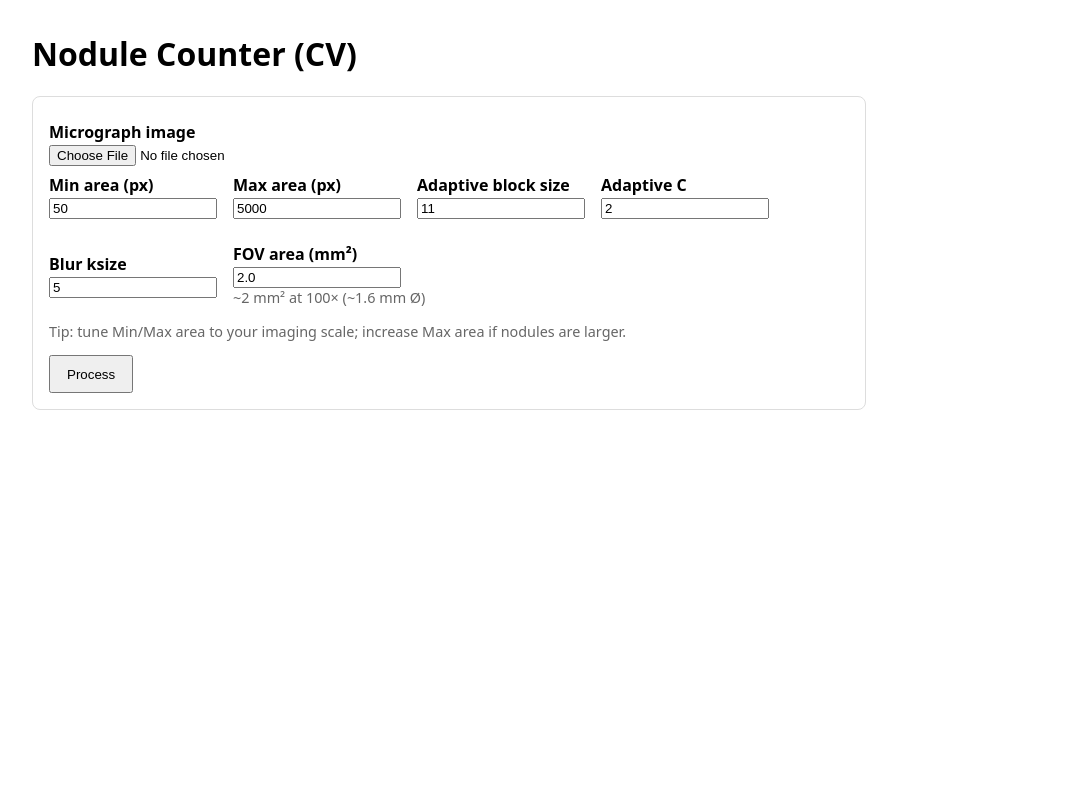
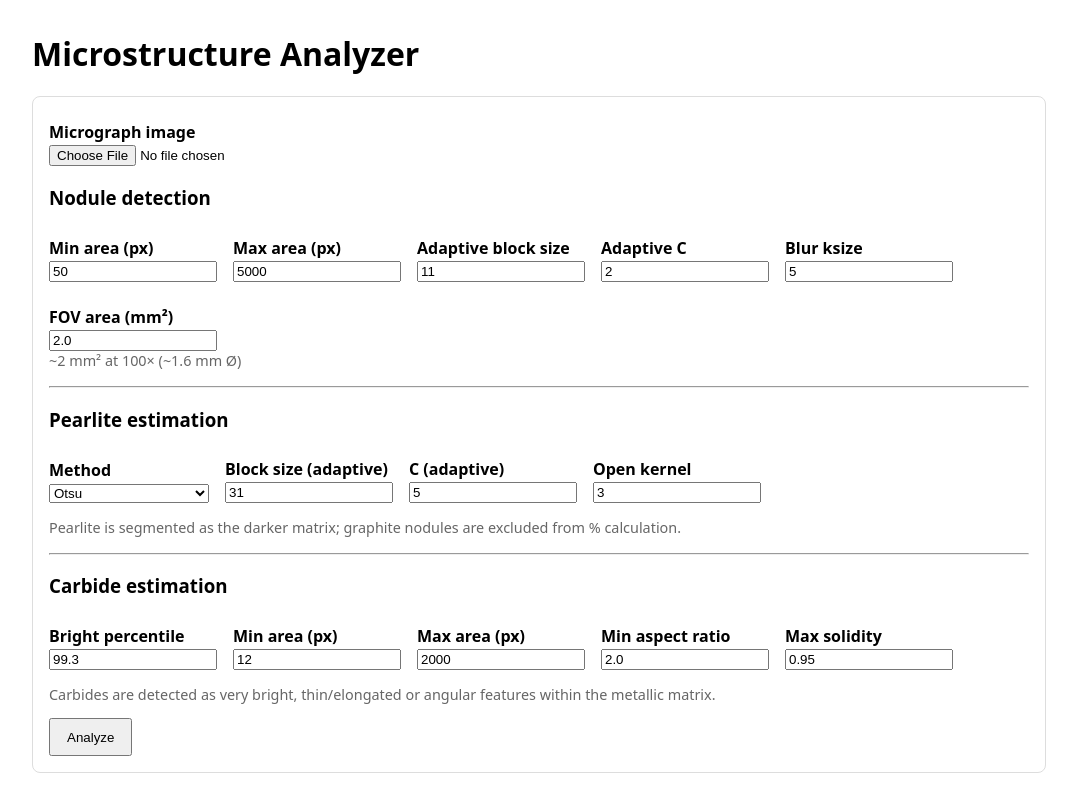
Before and after one commit to sudch-dev/Image-Analysis, a Flask app: page / in a window 1280 px wide. Shown: the whole page, without its empty margins (0-1077 px from the left). Before the commit the page ends 410 px from the top, so only its background shows below. Run offline with Flask 3, Linux system fonts and the light colour scheme.

Commit message:
Update index.html

```diff
--- a/templates/index.html
+++ b/templates/index.html
@@ -2,27 +2,29 @@
 <html lang="en">
 <head>
   <meta charset="utf-8" />
-  <title>Nodule Counter</title>
+  <title>Nodule / Pearlite / Carbide Analyzer</title>
   <meta name="viewport" content="width=device-width, initial-scale=1" />
   <style>
     body { font-family: system-ui, -apple-system, Segoe UI, Roboto, Arial, sans-serif; margin: 2rem; }
-    .card { border: 1px solid #ddd; border-radius: 8px; padding: 1rem; max-width: 800px; }
+    .card { border: 1px solid #ddd; border-radius: 8px; padding: 1rem; max-width: 980px; }
     label { display:block; margin-top: .5rem; font-weight: 600;}
-    input[type="number"], input[type="text"] { width: 160px; }
+    input[type="number"], select { width: 160px; }
     .row { display:flex; gap:1rem; flex-wrap: wrap; align-items: center; }
     .result { margin-top: 1rem; padding: .75rem; background: #fafafa; border: 1px dashed #ccc; }
     img { max-width: 100%; height: auto; display:block; margin-top: .5rem; }
     .muted { color:#666; font-size:.9rem; }
     button { padding: .6rem 1rem; cursor: pointer; }
+    hr { margin: 1rem 0; }
   </style>
 </head>
 <body>
-  <h1>Nodule Counter (CV)</h1>
+  <h1>Microstructure Analyzer</h1>
   <div class="card">
     <form id="form" enctype="multipart/form-data">
       <label>Micrograph image</label>
       <input type="file" name="image" accept="image/*" required />
 
+      <h3>Nodule detection</h3>
       <div class="row">
         <div>
           <label>Min area (px)</label>
@@ -51,24 +53,80 @@
         </div>
       </div>
 
-      <p class="muted">Tip: tune Min/Max area to your imaging scale; increase Max area if nodules are larger.</p>
+      <hr />
+      <h3>Pearlite estimation</h3>
+      <div class="row">
+        <div>
+          <label>Method</label>
+          <select name="pearl_method">
+            <option value="otsu" selected>Otsu</option>
+            <option value="adaptive">Adaptive</option>
+          </select>
+        </div>
+        <div>
+          <label>Block size (adaptive)</label>
+          <input type="number" name="pearl_block" value="31" min="3" step="2" />
+        </div>
+        <div>
+          <label>C (adaptive)</label>
+          <input type="number" name="pearl_C" value="5" />
+        </div>
+        <div>
+          <label>Open kernel</label>
+          <input type="number" name="pearl_open" value="3" min="1" />
+        </div>
+      </div>
+      <p class="muted">Pearlite is segmented as the darker matrix; graphite nodules are excluded from % calculation.</p>
 
-      <button type="submit">Process</button>
+      <hr />
+      <h3>Carbide estimation</h3>
+      <div class="row">
+        <div>
+          <label>Bright percentile</label>
+          <input type="number" name="carb_percentile" value="99.3" step="0.1" />
+        </div>
+        <div>
+          <label>Min area (px)</label>
+          <input type="number" name="carb_min_area" value="12" min="1" />
+        </div>
+        <div>
+          <label>Max area (px)</label>
+          <input type="number" name="carb_max_area" value="2000" min="10" />
+        </div>
+        <div>
+          <label>Min aspect ratio</label>
+          <input type="number" name="carb_min_ar" value="2.0" step="0.1" />
+        </div>
+        <div>
+          <label>Max solidity</label>
+          <input type="number" name="carb_max_sol" value="0.95" step="0.01" />
+        </div>
+      </div>
+      <p class="muted">Carbides are detected as very bright, thin/elongated or angular features within the metallic matrix.</p>
+
+      <button type="submit">Analyze</button>
     </form>
 
     <div id="output" class="result" style="display:none;"></div>
-    <img id="preview" style="display:none;" alt="Overlay preview" />
+    <div id="images" style="display:none;">
+      <h4>Overlays</h4>
+      <div class="muted">Nodules (green/blue), Pearlite (red tint), Carbides (white).</div>
+      <img id="img1" alt="Nodules overlay" />
+      <img id="img2" alt="Diagnostic overlay" />
+    </div>
   </div>
 
   <script>
     const form = document.getElementById('form');
     const output = document.getElementById('output');
-    const preview = document.getElementById('preview');
+    const images = document.getElementById('images');
+    const img1 = document.getElementById('img1');
+    const img2 = document.getElementById('img2');
 
     form.addEventListener('submit', async (e) => {
       e.preventDefault();
       output.style.display = 'none';
-      preview.style.display = 'none';
+      images.style.display = 'none';
       const data = new FormData(form);
 
       const res = await fetch('/upload', { method: 'POST', body: data });
@@ -80,17 +138,26 @@
         return;
       }
 
-      const { nodule_count, nodules_per_mm2, overlay_url } = json;
+      const {
+        nodule_count, nodules_per_mm2,
+        pearlite_percent, carbide_percent,
+        nodules_overlay_url, diagnostic_overlay_url
+      } = json;
+
       let html = `<strong>Nodule count:</strong> ${nodule_count}`;
       if (nodules_per_mm2 !== null && nodules_per_mm2 !== undefined) {
         html += `<br/><strong>Nodules/mm²:</strong> ${nodules_per_mm2}`;
       }
+      html += `<br/><strong>Pearlite %:</strong> ${pearlite_percent}`;
+      html += `<br/><strong>Carbide %:</strong> ${carbide_percent}`;
+
       output.innerHTML = html;
       output.style.display = 'block';
 
-      if (overlay_url) {
-        preview.src = overlay_url;
-        preview.style.display = 'block';
+      if (nodules_overlay_url || diagnostic_overlay_url) {
+        if (nodules_overlay_url) img1.src = nodules_overlay_url;
+        if (diagnostic_overlay_url) img2.src = diagnostic_overlay_url;
+        images.style.display = 'block';
       }
     });
   </script>
```
